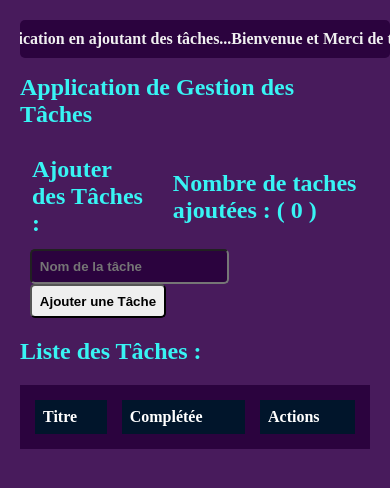
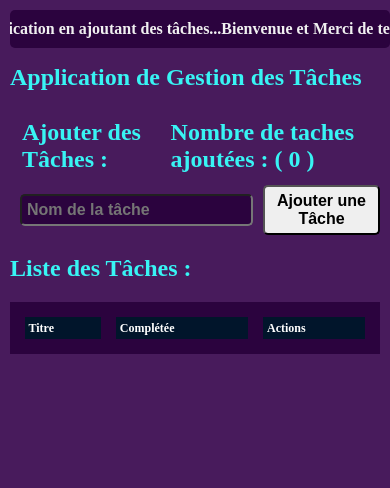
Before and after one commit to Mouhamed1003/systeme-de-gestion-de-taches, a React (Create React App) app: page / in a window 390 px wide. Shown: the top 488 px of the page. Built offline with nearby package versions, Linux system fonts and the light colour scheme.

Commit message:
Ajout des media queries pour toutes les tailles d'appareils, y compris iPhone 12 Pro Max

```diff
--- a/src/index.css
+++ b/src/index.css
@@ -1,24 +1,32 @@
+/* ---------------------------------------------*/
 body {
   margin: 0;
   padding: 20px;
   background-color: rgb(72, 27, 92);
   user-select: none;
   font-weight: bold;
-  font-size: clamp(1rem, 2.5vw, 2rem);
+}
+
+code {
+  font-family: source-code-pro, Menlo, Monaco, Consolas, 'Courier New',
+    monospace;
 }
 
 h1, h2 {
   color: #38f4f4;
-  font-size: clamp(1.5rem, 4vw, 3rem);
 }
 
-button, .input, .button {
+button {
   margin-left: 10px;
-  padding: clamp(5px, 2vw, 15px);
+}
+.input, .button {
+  margin-left: 10px;
+  padding: 10px;
   border-radius: 5px;
   font-weight: bold;
 }
 
+/* ---------------------------------------------*/
 table {
   width: 100%;
   border-collapse: collapse;
@@ -44,7 +52,7 @@ tr:nth-child(even) {
 tr:hover {
   background-color: #38f4f40e;
 }
-
+/* ---------------------------------------------*/
 .notification {
   padding: 10px;
   margin-bottom: 10px;
@@ -74,33 +82,37 @@ tr:hover {
 }
 
 .welcome-marquee {
-  font-size: clamp(1rem, 3vw, 2rem);
+  font-size: 20px;
   color: #f0f0f0;
   background-color: rgb(43, 3, 62);
   padding: 10px;
   border-radius: 5px;
+  padding-right: 0px;
 }
 
 .icons-size-edit {
-  font-size: clamp(1rem, 2.5vw, 2rem);
+  font-size: 25px;
   color: #3030f5;
   background-color: transparent;
   border-radius: 5px;
+
 }
 
-.icons-size-delete {
-  font-size: clamp(1rem, 2.5vw, 2rem);
+.icons-size-delet {
+  font-size: 25px;
   color: red;
   background-color: transparent;
   border-radius: 5px;
+
 }
 
-.color-save {
+.Color-save {
   background-color: rgb(88, 196, 88);
 }
 
-.color-cancel {
+.Color-cancel {
   background-color: rgb(183, 177, 177);
+
 }
 
 .input {
@@ -108,3 +120,129 @@ tr:hover {
   color: white;
   font-weight: bold;
 }
+
+/* Large devices (desktops, less than 992px) */
+@media (max-width: 1700px) {
+  body {
+    padding: 20px;
+    font-size: 2rem;
+  }
+
+  h1, h2 {
+    font-size: 1.5rem;
+  }
+
+  button, .input, .button {
+    padding: 5px;
+    font-size: 1rem;
+  }
+
+  .welcome-marquee {
+    font-size: 1.6rem;
+  }
+
+  .icons-size-edit {
+    font-size: 1.6rem;
+  }
+  .icons-size-delete {
+    font-size: 1rem;
+  }
+
+  table {
+    font-size: 1.5rem;
+  }
+
+  th, td {
+    padding: 3.5px;
+  }
+}
+
+@media (max-width: 1024px) {
+  form {
+    display: flex;
+    align-items: center;
+    justify-content:center;
+}
+}
+
+/* Extra large devices (large desktops, less than 1200px) */
+@media (max-width: 600px) {
+  body {
+    padding: 10px;
+    font-size: 1rem;
+  }
+
+  h1, h2 {
+    font-size: 1.5rem;
+  }
+
+  button, .input, .button {
+    padding: 5px;
+    font-size: 1rem;
+  }
+
+  .welcome-marquee {
+    font-size: 1rem;
+  }
+
+  .icons-size-edit {
+    font-size: 1.6rem;
+  }
+  .icons-size-delete {
+    font-size: 1rem;
+  }
+
+  table {
+    font-size: 0.75rem;
+  }
+
+  th, td {
+    padding: 3.5px;
+  }
+  form {
+    display: flex;
+    align-items: center;
+    justify-content: space-between;
+}
+}
+
+/* iPhone 12 Pro Max (specific width 390px) */
+@media (max-width: 390px) {
+  body {
+    padding: 10px;
+    font-size: 1rem;
+  }
+
+  h1, h2 {
+    font-size: 1.5rem;
+  }
+
+  button, .input, .button {
+    padding: 5px;
+    font-size: 1rem;
+  }
+
+  .welcome-marquee {
+    font-size: 1rem;
+  }
+
+  .icons-size-edit {
+    font-size: 1.6rem;
+  }
+  .icons-size-delete {
+    font-size: 1rem;
+  }
+
+  table {
+    font-size: 0.75rem;
+  }
+
+  th, td {
+    padding: 3.5px;
+  }
+  form {
+    display: flex;
+    align-items: center;
+    justify-content: space-between;
+}
+}
```
